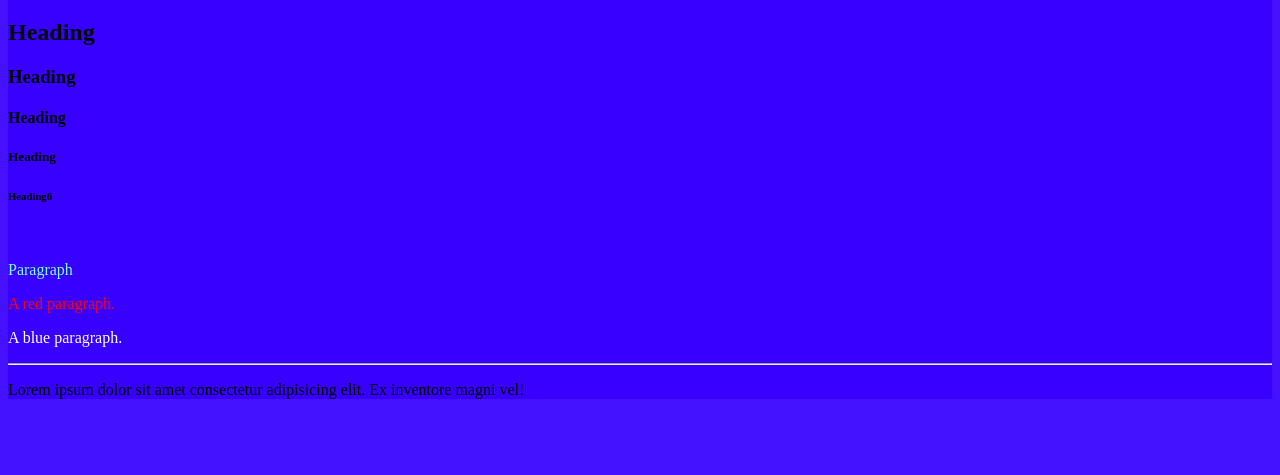
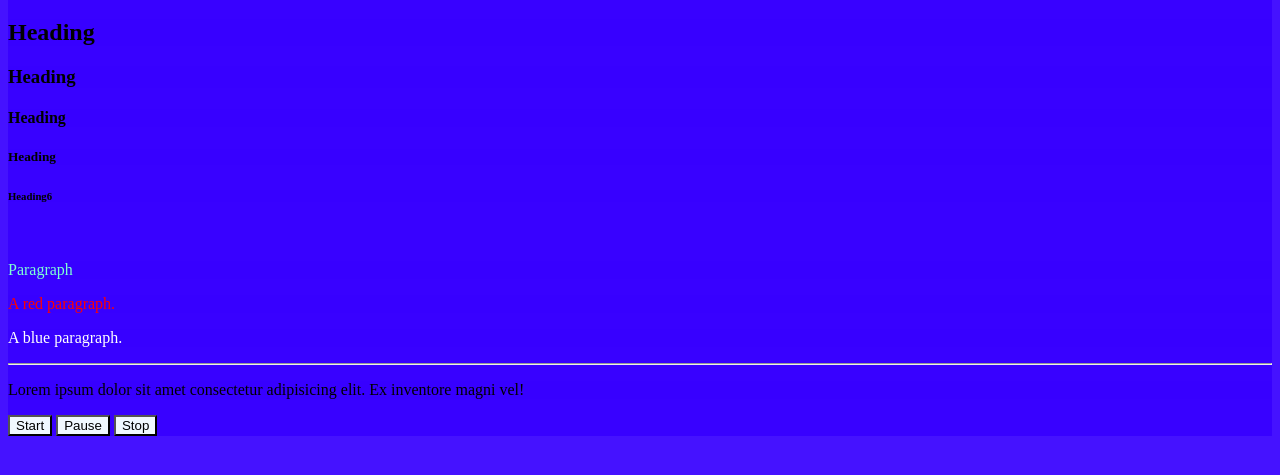
Before and after one commit to Harsh-shah10/Frontend-Practise-, a plain HTML site: page sample-1/index.html in a window 1280 px wide. Shown: the part 61-536 px from the top of the page. Drawn offline with Linux system fonts and the light colour scheme.

Commit message:
added button to html page

```diff
--- a/sample-1/index.html
+++ b/sample-1/index.html
@@ -8,6 +8,7 @@
     <link rel="stylesheet" href="style.css">
 </head>
 <body>
+    <!-- Block elements -->
     <h1>Heading1</h1>
     <h2>Heading</h2>
     <h3>Heading</h3>
@@ -22,5 +23,10 @@
     <hr>
 
     <p>Lorem ipsum dolor sit amet consectetur adipisicing elit. Ex inventore magni vel!</p>
+
+     <!-- Inline elements -->
+     <button>Start</button>
+     <button>Pause</button>
+     <button>Stop</button>
 </body>
 </html>
--- a/sample-1/style.css
+++ b/sample-1/style.css
@@ -9,3 +9,7 @@ h1 {
 *{
     background-color: rgba(55, 0, 255, 0.93);
 }
+
+button{
+    background-color: aliceblue;
+}
```
